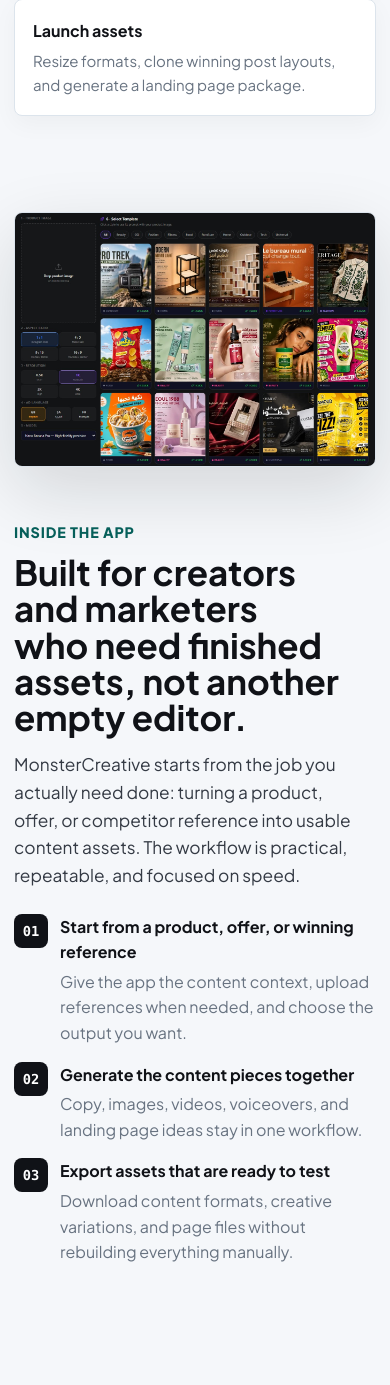
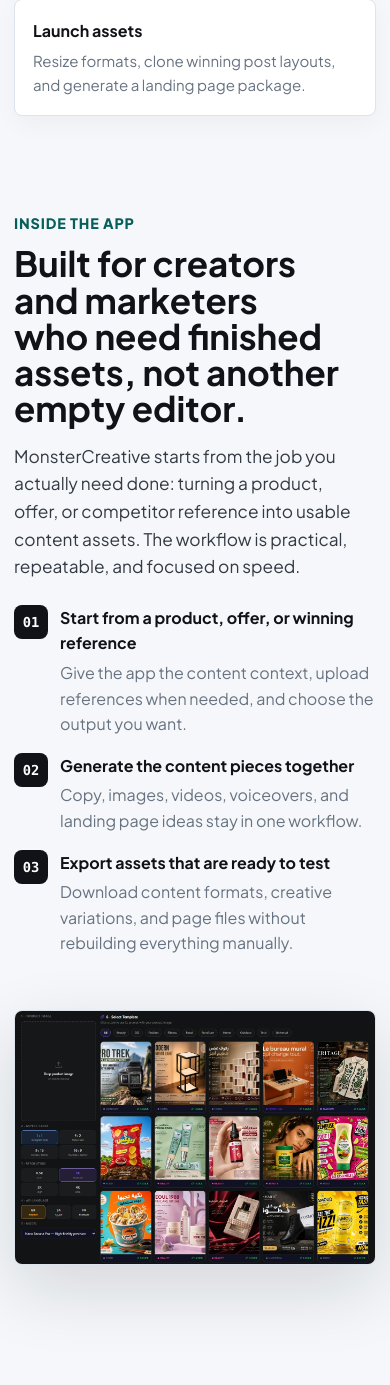
Before and after one commit to lbahi/monstercreative-landing, a Django app: page / in a window 390 px wide. Shown: the part 3734-5119 px from the top of the page. Run offline with Django 5.2, Linux system fonts and the light colour scheme; some libraries are stand-ins or nearby versions.

Commit message:
Reorder mobile layout so text appears before product shot

```diff
--- a/landing/templates/landing/index.html
+++ b/landing/templates/landing/index.html
@@ -1547,6 +1547,10 @@
       .calculator,
       .final-layout {
         grid-template-columns: 1fr;
+      }
+
+      .split img.product-shot {
+        order: 2;
       }
 
       .problem-grid,
```
